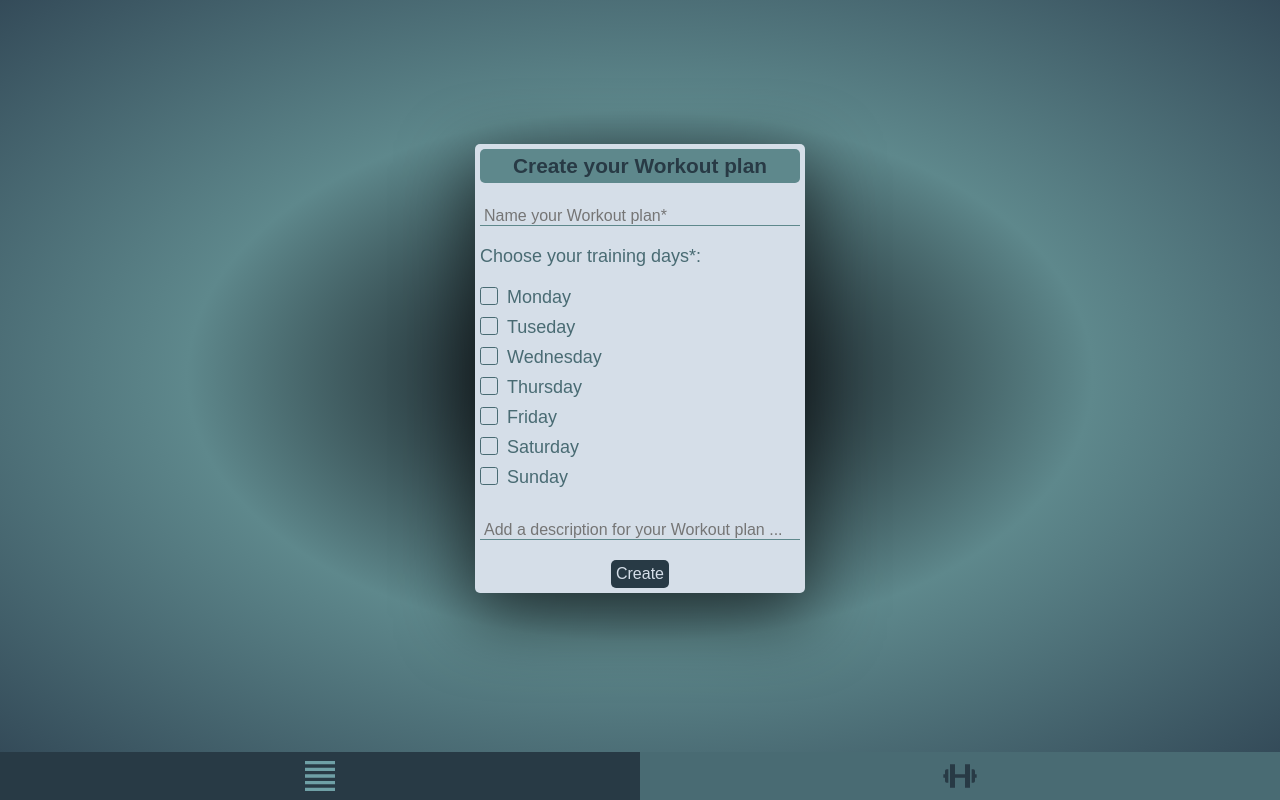
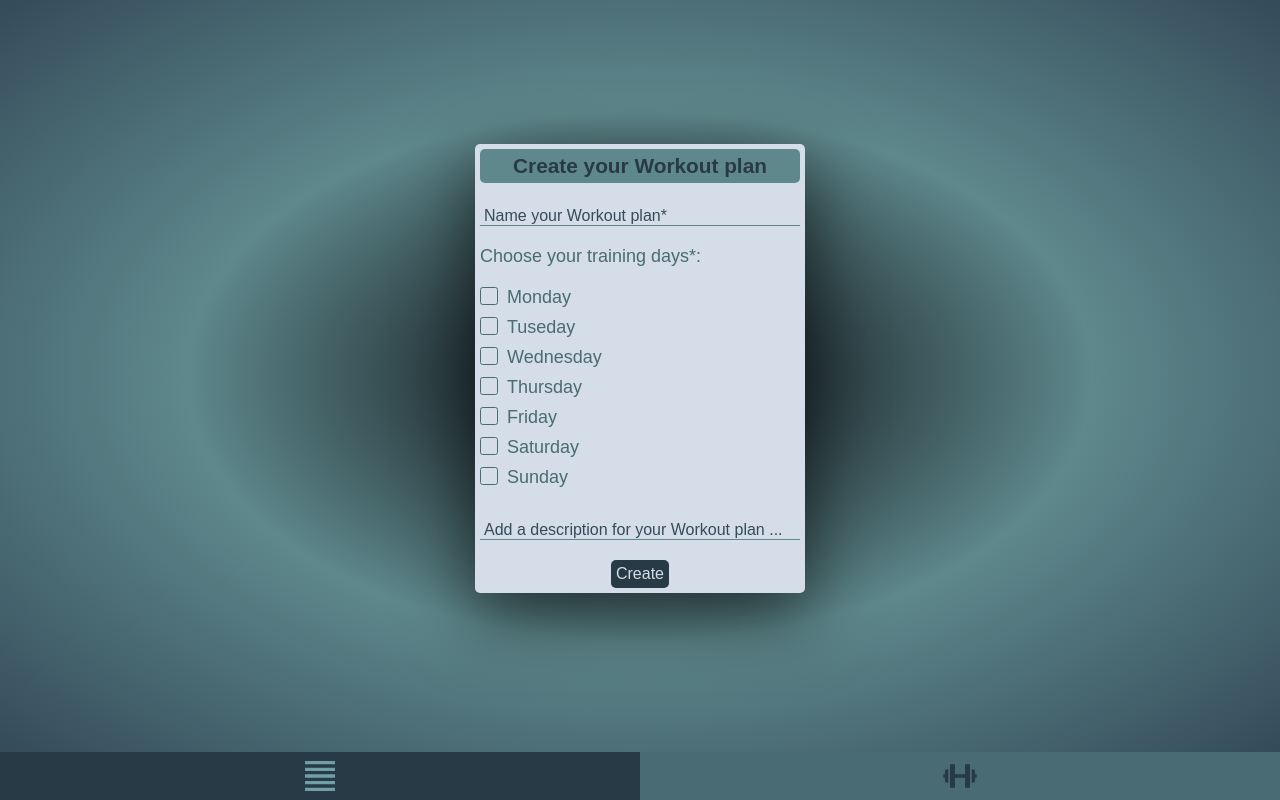
Before and after one commit to Zaid0307/capstone-project, a React (Create React App) app: page / in a window 1280 px wide. Built offline with nearby package versions, Linux system fonts and the light colour scheme.

Commit message:
add Style

```diff
--- a/src/Components/CreateForm.js
+++ b/src/Components/CreateForm.js
@@ -194,11 +194,12 @@ const StyledInput = styled.input`
   min-width: 20rem;
   background-color: transparent;
   width: 100%;
-  /* &::placeholder {
+  &::placeholder {
     color: #344b59;
-  } */
+  }
   &:focus {
-    border-color: #496b73;
+    border-color: red;
+    /* border-color: #496b73; */
     outline: none;
   }
 `;
--- a/src/Components/DayForm.js
+++ b/src/Components/DayForm.js
@@ -169,11 +169,10 @@ const StyledInput = styled.input`
   font-size: 1rem;
   padding-left: 0.25rem;
   padding-top: 0.25rem;
-  min-width: 20rem;
   background-color: transparent;
-  width: 50px;
+  width: 250px;
   &::placeholder {
-    color: #344b59;
+    color: red;
   }
   &:focus {
     border-color: #496b73;
```
